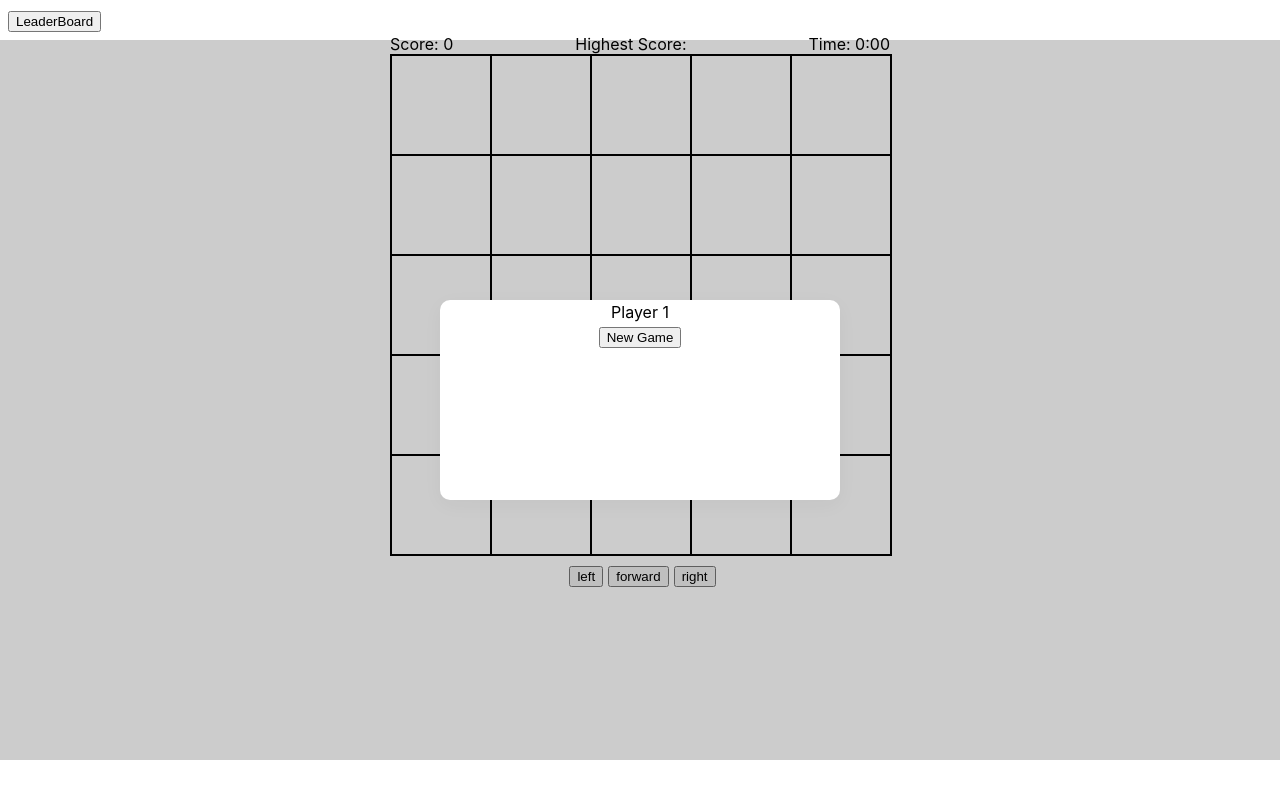
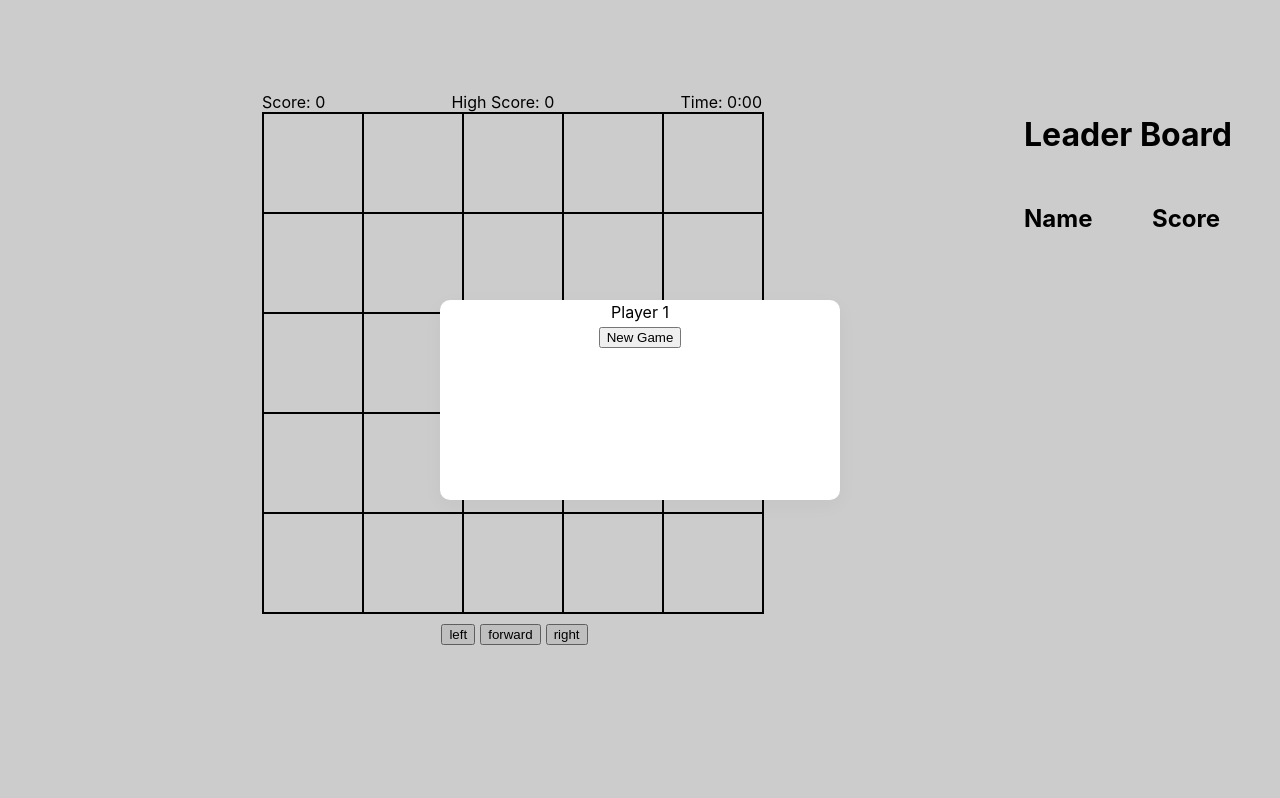
Before and after one commit to deasisrj1/Robot-Game, a React (Vite) app in the folder frontend/: page / in a window 1280 px wide. Built offline with nearby package versions, Linux system fonts and the light colour scheme.

Commit message:
WIP: leaderboard

```diff
--- a/frontend/src/App.jsx
+++ b/frontend/src/App.jsx
@@ -1,11 +1,12 @@
 import { useState, useEffect } from "react";
 import Game from "./components/Game";
+import { LeaderBoard } from "./components/LeaderBoard";
 
 function App() {
   // const [players, setPlayers] = useState([]);
-  const [isGameOver, setIsGameOver] = useState(true);
   const [leaderBoard, setLeaderBoard] = useState({
     highestScore: 0,
+    lowestScore: 0,
     rankings: [],
   });
   const [player, setPlayer] = useState();
@@ -20,19 +21,54 @@ function App() {
     } catch (error) {
       console.log(error);
     }
+
+    const leaderBoard = JSON.parse(localStorage.getItem("leaderBoard"));
+    if (leaderBoard) {
+      setLeaderBoard(leaderBoard);
+    }
   }, []);
+
+  const handleTopScore = (username, score = 0) => {
+    if (username && score) {
+      // let lowestScore =
+      // leaderBoard?.lowestScore < score ? leaderBoard?.lowestScore : score;
+      let rankings = [...leaderBoard.rankings, { username, score }].sort(
+        (a, b) => b.score - a.score
+      );
+      let highestScore = Math.max(leaderBoard?.highestScore, score);
+
+      let newLeaderBoard = {
+        highestScore,
+        // lowestScore,
+        rankings,
+      };
+
+      setLeaderBoard(newLeaderBoard);
+
+      localStorage.setItem("leaderBoard", JSON.stringify(newLeaderBoard));
+    }
+  };
 
   return (
     <>
-      <div>
-        {console.log(player)}
-        <button>LeaderBoard</button>
+      <div className="nav">
+        {/* <button onClick={() => setShowLeaderBoard((prev) => !prev)}>
+          Leader Board
+        </button> */}
       </div>
-      <Game
-        player={player}
-        isGameOver={isGameOver}
-        setIsGameOver={setIsGameOver}
-      />
+
+      <div
+        style={{
+          display: "flex",
+        }}
+      >
+        <Game
+          player={player}
+          leaderBoard={leaderBoard}
+          handleTopScore={handleTopScore}
+        />
+        <LeaderBoard rankings={leaderBoard?.rankings} />
+      </div>
     </>
   );
 }
--- a/frontend/src/components/BoardHeader.jsx
+++ b/frontend/src/components/BoardHeader.jsx
@@ -1,8 +1,8 @@
-export const BoardHeader = ({ score, timeLeft }) => {
+export const BoardHeader = ({ score, timeLeft, highestScore }) => {
   return (
     <div className="board-header">
       <span>Score: {score}</span>
-      <span>Highest Score:</span>
+      <span>High Score: {score > highestScore ? score : highestScore}</span>
       <span>
         Time:{" "}
         {`${Math.floor(timeLeft / 60)}:${timeLeft % 60 < 10 ? 0 : ""}${
--- a/frontend/src/components/Game.jsx
+++ b/frontend/src/components/Game.jsx
@@ -6,7 +6,8 @@ import MovementButtons from "./MovementButtons";
 import GameBoard from "./GameBoard";
 import { BoardHeader } from "./BoardHeader";
 
-const Game = ({ player, isGameOver, setIsGameOver }) => {
+const Game = ({ player, leaderBoard, handleTopScore }) => {
+  const [isGameOver, setIsGameOver] = useState(true);
   const [boardDetails, setBoardDetails] = useState({});
   const [reached, setReached] = useState(false);
   const [robot, setRobot] = useState();
@@ -17,10 +18,12 @@ const Game = ({ player, isGameOver, setIsGameOver }) => {
 
   const board = boardDetails?.board;
   const boardSize = boardDetails?.width * boardDetails?.height;
+  const highestScore = leaderBoard?.highestScore;
 
   const handleGameOver = () => {
     setRobotPos();
     setIsGameOver(true);
+    handleTopScore(player?.name, score);
   };
 
   // Timer hook
@@ -114,7 +117,7 @@ const Game = ({ player, isGameOver, setIsGameOver }) => {
     setIsGameOver(false);
     setReached(true);
     setScore(0);
-    start(60);
+    start(boardDetails?.timeLimit);
   };
 
   useEffect(() => {
@@ -135,10 +138,14 @@ const Game = ({ player, isGameOver, setIsGameOver }) => {
   }, []);
 
   return (
-    <div>
+    <div style={{ flex: "4", alignItems: "center" }}>
       <div className="container">
         <div className="board">
-          <BoardHeader score={score} timeLeft={timeLeft} />
+          <BoardHeader
+            score={score}
+            timeLeft={timeLeft}
+            highestScore={highestScore}
+          />
 
           {isGameOver && (
             <Modal playerName={player?.name} handleNewGame={handleNewGame} />
--- /dev/null
+++ b/frontend/src/components/LeaderBoard.jsx
@@ -0,0 +1,21 @@
+export const LeaderBoard = ({ rankings }) => {
+  return (
+    <div style={{ flex: "1" }}>
+      <h1>Leader Board</h1>
+
+      <div style={{ display: "flex" }}>
+        <h2 style={{ flex: "1" }}>Name</h2>
+        <h2 style={{ flex: "1" }}>Score</h2>
+      </div>
+      {/* {console.log(rankings, "RaNKS")} */}
+      {rankings?.map((player, i) => (
+        <div key={i} style={{ display: "flex" }}>
+          <p style={{ flex: "1" }}> {player.username}</p>
+          <p style={{ flex: "1" }}> {player.score}</p>
+        </div>
+      ))}
+    </div>
+  );
+};
+
+// justifyContent: "center",
--- a/frontend/src/index.css
+++ b/frontend/src/index.css
@@ -7,6 +7,11 @@
   text-rendering: optimizeLegibility;
   -webkit-font-smoothing: antialiased;
   -moz-osx-font-smoothing: grayscale;
+}
+
+body {
+  padding: 0px;
+  margin: 0px;
 }
 
 .square {
@@ -61,8 +66,8 @@
 .modal-background {
   background-color: rgba(0, 0, 0, 0.2);
   width: 100vw;
-  height: 90vh;
-  z-index: 0;
+  height: 100vh;
+  z-index: 10;
   top: 50%;
   left: 50%;
   transform: translate(-50%, -50%);
@@ -77,6 +82,17 @@
   z-index: -1;
   border-radius: 10px;
   box-shadow: 0 5px 20px 0 rgba(0, 0, 0, 0.04);
+}
+
+.nav {
+  background-color: white;
+  height: 5vh;
+  width: 100vw;
+  z-index: 10;
+  position: relative;
+  padding: 5px;
+  line-height: 5vh;
+  margin-bottom: 5vh;
 }
 
 .flex {
```
Also changed, not shown: 1 other file (tests, documents, lock files or other folders).
